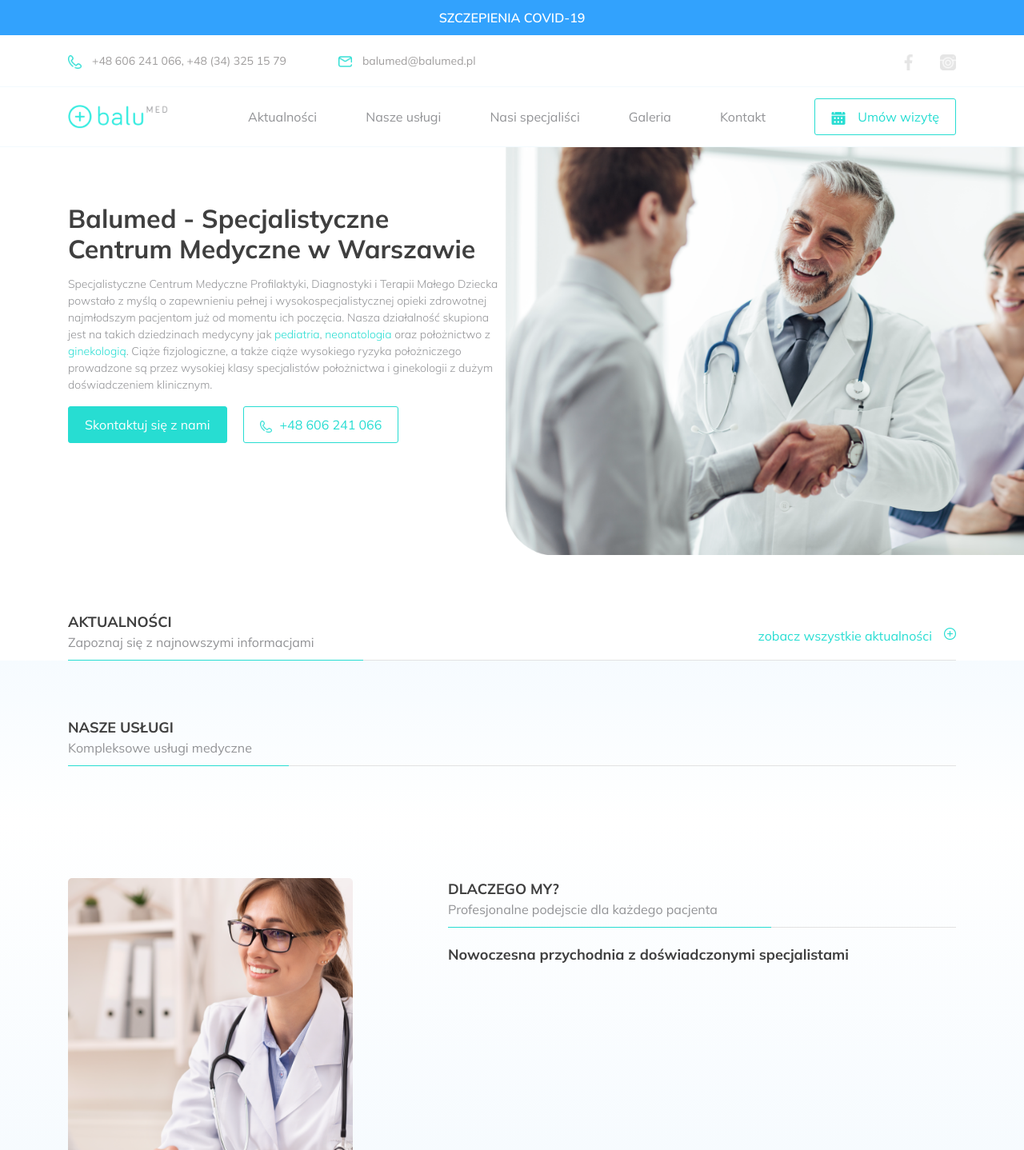
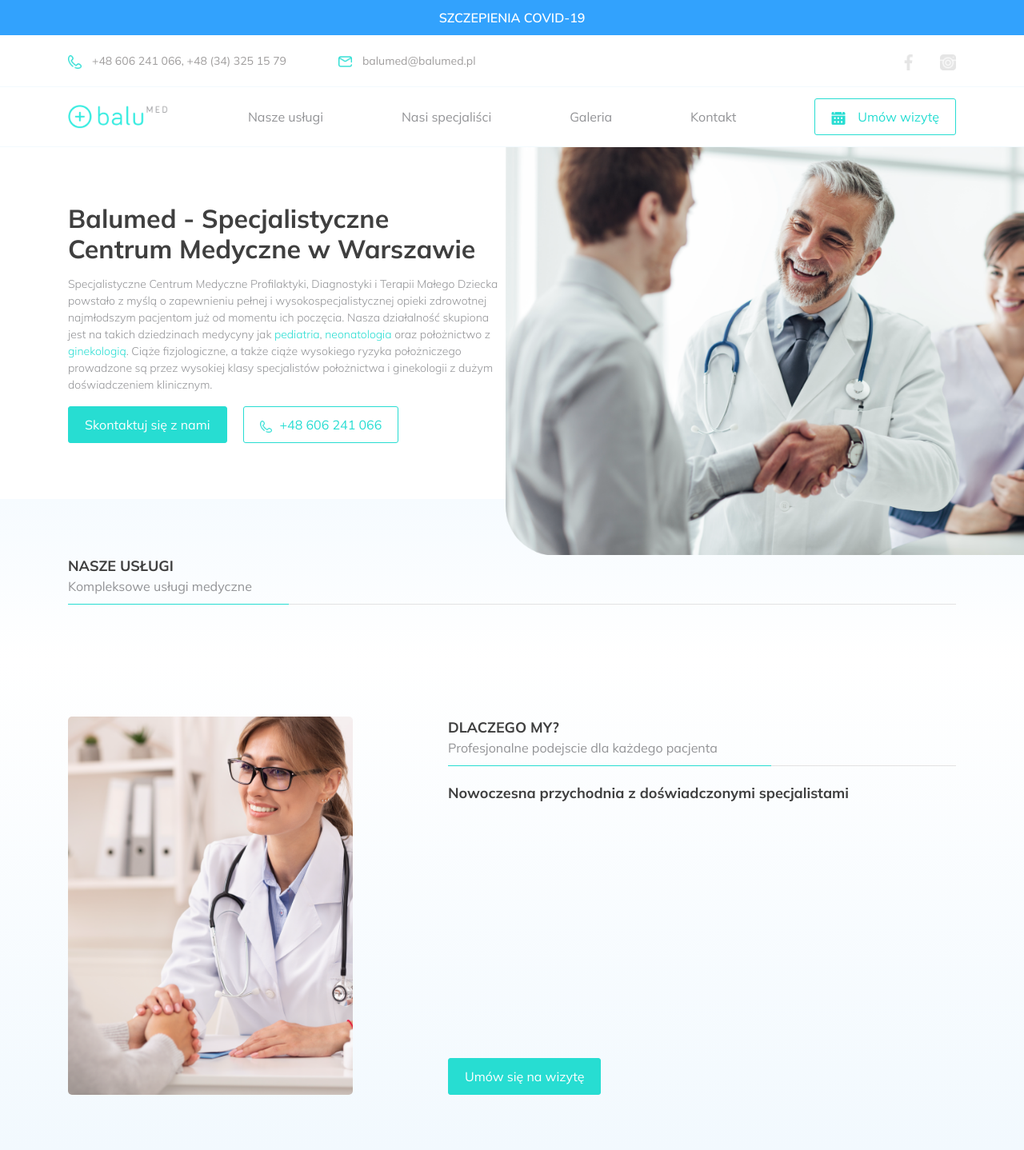
Before and after one commit to toxwow/balumed, a Laravel app: page / in a window 1280 px wide. Shown: the top 1438 px of the page at 80% size. Run offline with Laravel 8, Linux system fonts and the light colour scheme; data comes from the database, SQL or seed files in the repository; data that the repository does not hold is empty.

Commit message:
hide news

```diff
--- a/resources/views/layouts/page.blade.php
+++ b/resources/views/layouts/page.blade.php
@@ -63,7 +63,7 @@ $stickyMassage = true;
                     <a href="{{route('home')}}"><img src="{{url('images/logo-bg.png')}}" alt=""></a>
                 </div>
                 <div class="items-wrapper">
-                    <a href="{{route('aktualnosci.index')}}" class="item link {{ (request()->is('aktualnosci*')) ? 'active' : '' }}">Aktualności</a>
+                    <!-- <a href="{{route('aktualnosci.index')}}" class="item link {{ (request()->is('aktualnosci*')) ? 'active' : '' }}">Aktualności</a> -->
                     <div class="item dropdown">
                         Nasze usługi
                     </div>
--- a/resources/views/pages/_home.blade.php
+++ b/resources/views/pages/_home.blade.php
@@ -26,7 +26,7 @@
             </div>
         </div>
     </div>
-    <div class="news-wrapper">
+    <!-- <div class="news-wrapper">
         <div class="container">
             <div class="wrapper-title">
                 <div>
@@ -67,7 +67,7 @@
                 @endforeach
             </div>
         </div>
-    </div>
+    </div> -->
     <div class="services-wrapper">
         <div class="container">
             <div class="wrapper-title">
```
